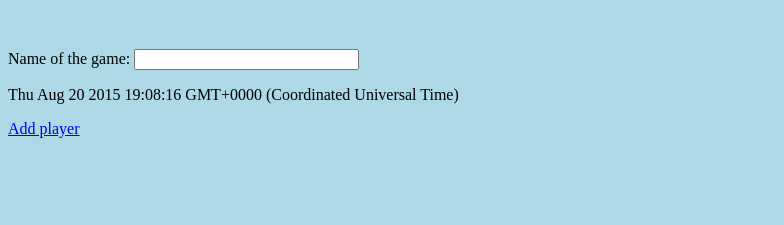
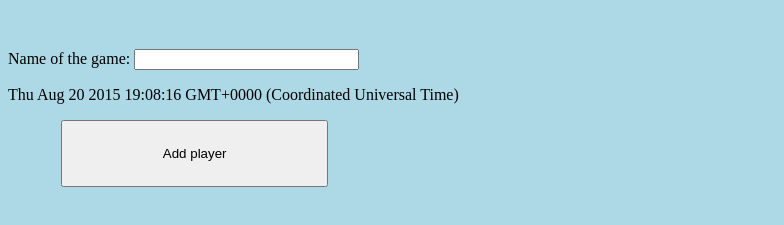
Before and after one commit to CirJohne/counter, a plain HTML site: page index.html in a window 1280 px wide. Shown: the part 101-326 px from the top of the page, without its empty margins (0-784 px from the left). Drawn offline with Linux system fonts and the light colour scheme.

Commit message:
Changed link to button for addPlayer

```diff
--- a/addPlayer.js
+++ b/addPlayer.js
@@ -1,9 +1,10 @@
 
 // Add a player with name Player1, Player2 etc
+//playerNr is used to start of newPlayerNr
+var playerNr = 1;
 
-var playerNr = 1;
 function addPlayer() {
-
+// newPlayerNr is used to iterate added player and add 1 on every turn
     newPlayerNr = playerNr++;
 
 //Add field where player may enter name.
@@ -16,9 +17,10 @@ function addPlayer() {
    playerName.setAttribute("class", "nameField");
    document.body.appendChild(playerName);
 
+//id_score is used to be able to point the functions plussa() and minus() to the scorefield of the right player
    var id_score = "score" + newPlayerNr;
-   console.log(id_score);
 
+// Add the +button
     var plusset = document.createElement("BUTTON");
     var plussetText = document.createTextNode("+1");
     plusset.id = "plusset" + newPlayerNr;
@@ -27,7 +29,7 @@ function addPlayer() {
     plusset.setAttribute("class", "button");
     plusset.appendChild(plussetText);
     document.body.appendChild(plusset);
-
+// Add the -button
     var minuset = document.createElement("BUTTON");
     var minusetText = document.createTextNode("-1");
     minuset.id = "minus" + newPlayerNr;
@@ -36,7 +38,7 @@ function addPlayer() {
     minuset.setAttribute("class", "button");
     minuset.appendChild(minusetText);
     document.body.appendChild(minuset);
-
+// Add scorefield and make it readonly
     var scoreField = document.createElement("INPUT");
     scoreField.setAttribute("id", id_score);
     scoreField.setAttribute("tabindex", "-1");
@@ -48,7 +50,7 @@ function addPlayer() {
     document.body.appendChild(scoreField);
 
 
-
+//Add a paragraph to make sure next player is on new line
     var p = document.createElement('p');
     document.body.appendChild(p);
 
--- a/date.js
+++ b/date.js
@@ -1,7 +1,6 @@
 //Present date and time in paragraph
 
 var rightNow = new Date();
-console.log(rightNow);
 var p = document.createElement('p');
 var date = document.createTextNode(rightNow);
 p.appendChild(date);
--- a/index.html
+++ b/index.html
@@ -9,8 +9,9 @@
 Name of the game:
 <input type="text" name="nameOfGame" size="25" id="nameOfGame"><br>
 <script src = "date.js"></script>
-<a href ="JavaScript:void(0)"onClick="addPlayer()">Add player</a><br><br>
+<button id="addPlayerButton" type=submit onClick="addPlayer()">Add player</button><br><br>
 <script src="addPlayer.js"></script>
 <script src="score.js"></script>
 </body>
 </html>
+<!-- "JavaScript:void(0)" -->
--- a/style.css
+++ b/style.css
@@ -3,7 +3,9 @@
 body {background-color:lightblue  ;
       width: 100%;}
 
-
+#addPlayerButton{ width: 20em;
+                  height: 5em;
+                  margin-left: 4em;}
 
 
 
```
Also changed, not shown: score.js (+5 -3 lines).
